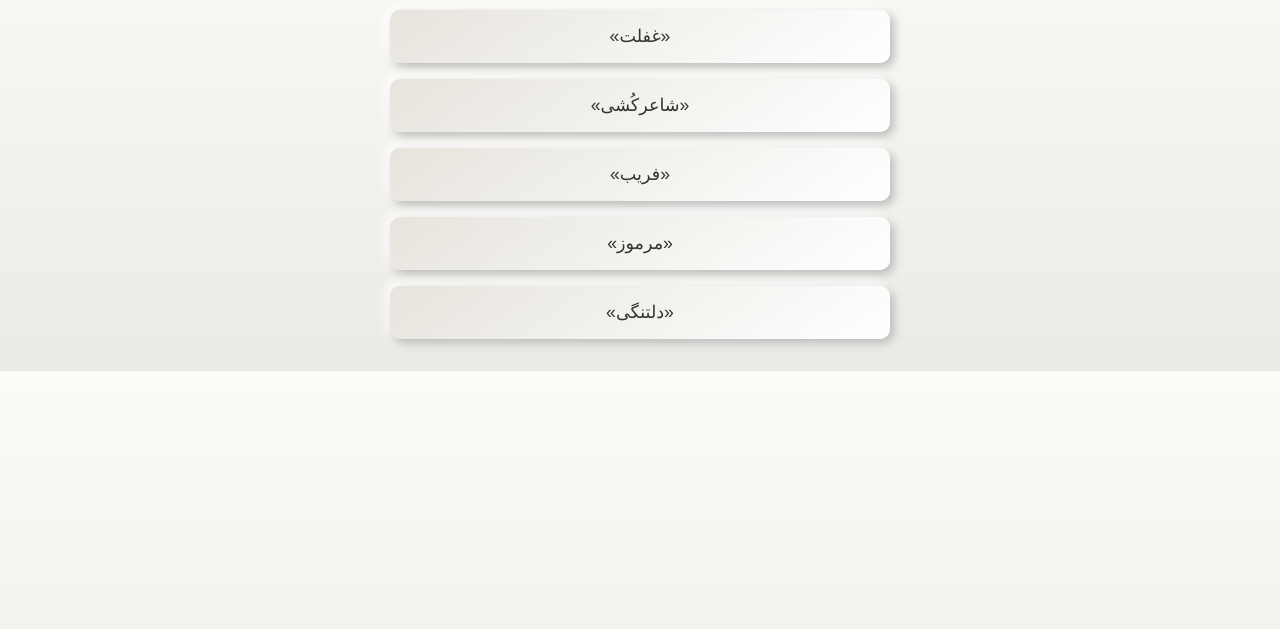
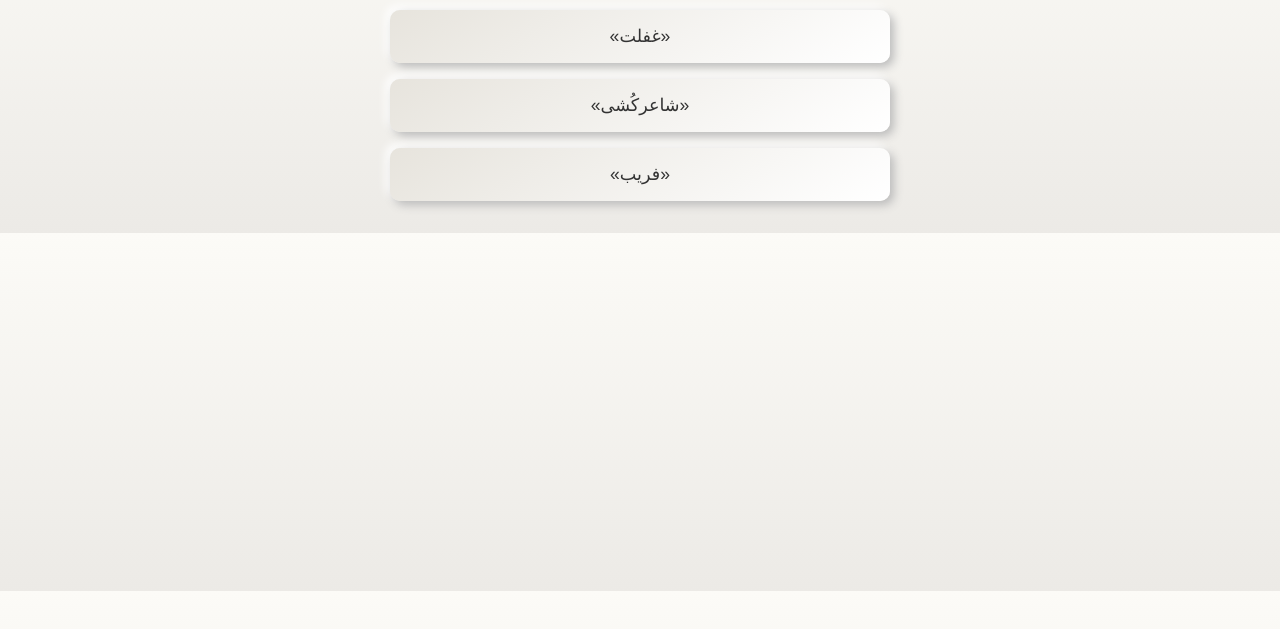
Before and after one commit to Mahsoon53/New_page, a plain HTML site: page shahrha.html in a window 1280 px wide. Shown: the part 125-754 px from the top of the page. Drawn offline with Linux system fonts and the light colour scheme.

Commit message:
Update shahrha.html
حذف کلیدهای اضافی

```diff
--- a/shahrha.html
+++ b/shahrha.html
@@ -105,8 +105,7 @@
     <button class="btn" onclick="document.getElementById('modal-1').style.display='block'">«غفلت»</button>
     <button class="btn" onclick="document.getElementById('modal-2').style.display='block'">«شاعرکُشی»</button>
     <button class="btn" onclick="document.getElementById('modal-3').style.display='block'">«فریب»</button>
-    <button class="btn" onclick="document.getElementById('modal-4').style.display='block'">«مرموز»</button>
-    <button class="btn" onclick="document.getElementById('modal-5').style.display='block'">«دلتنگی»</button>
+
   </div>
 
   <!-- مودال‌ها -->
```
